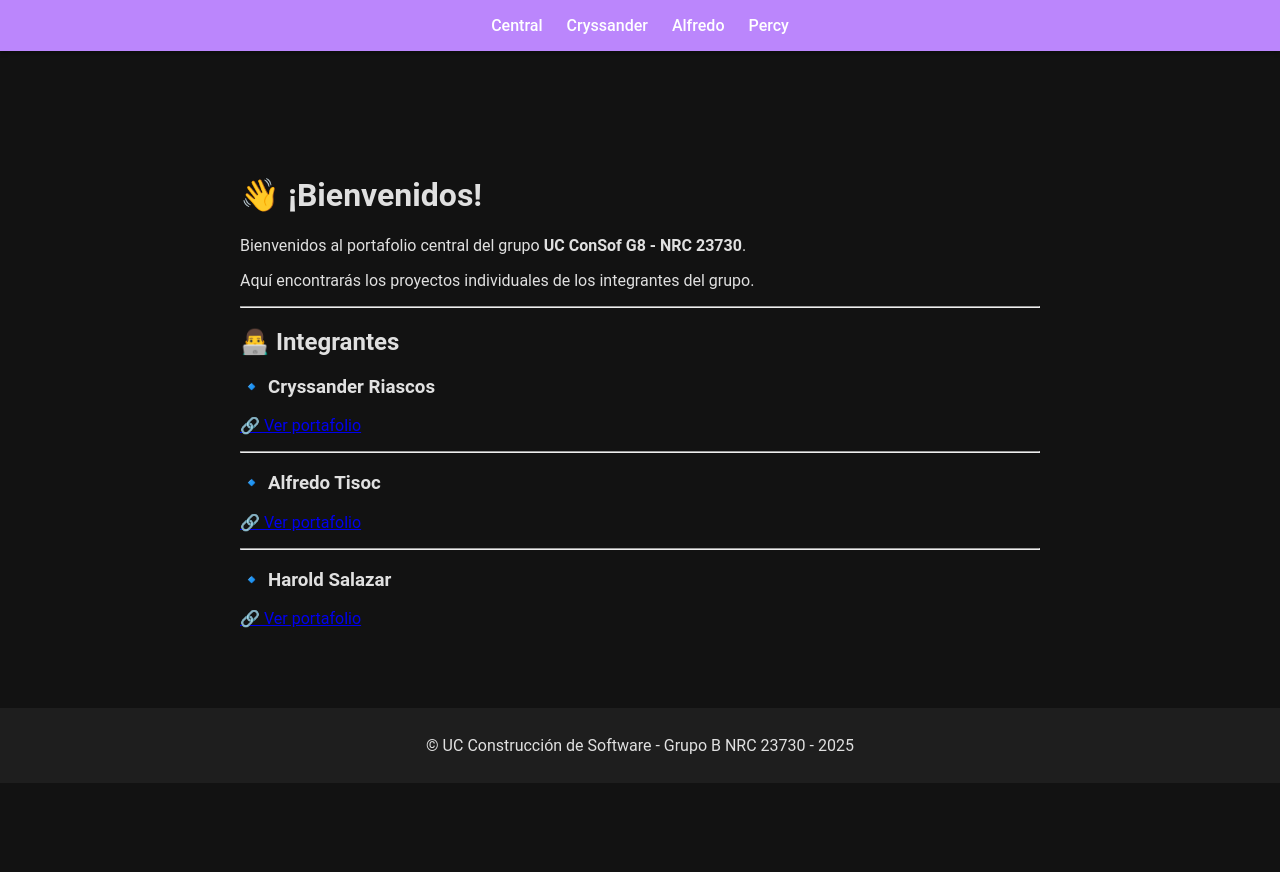
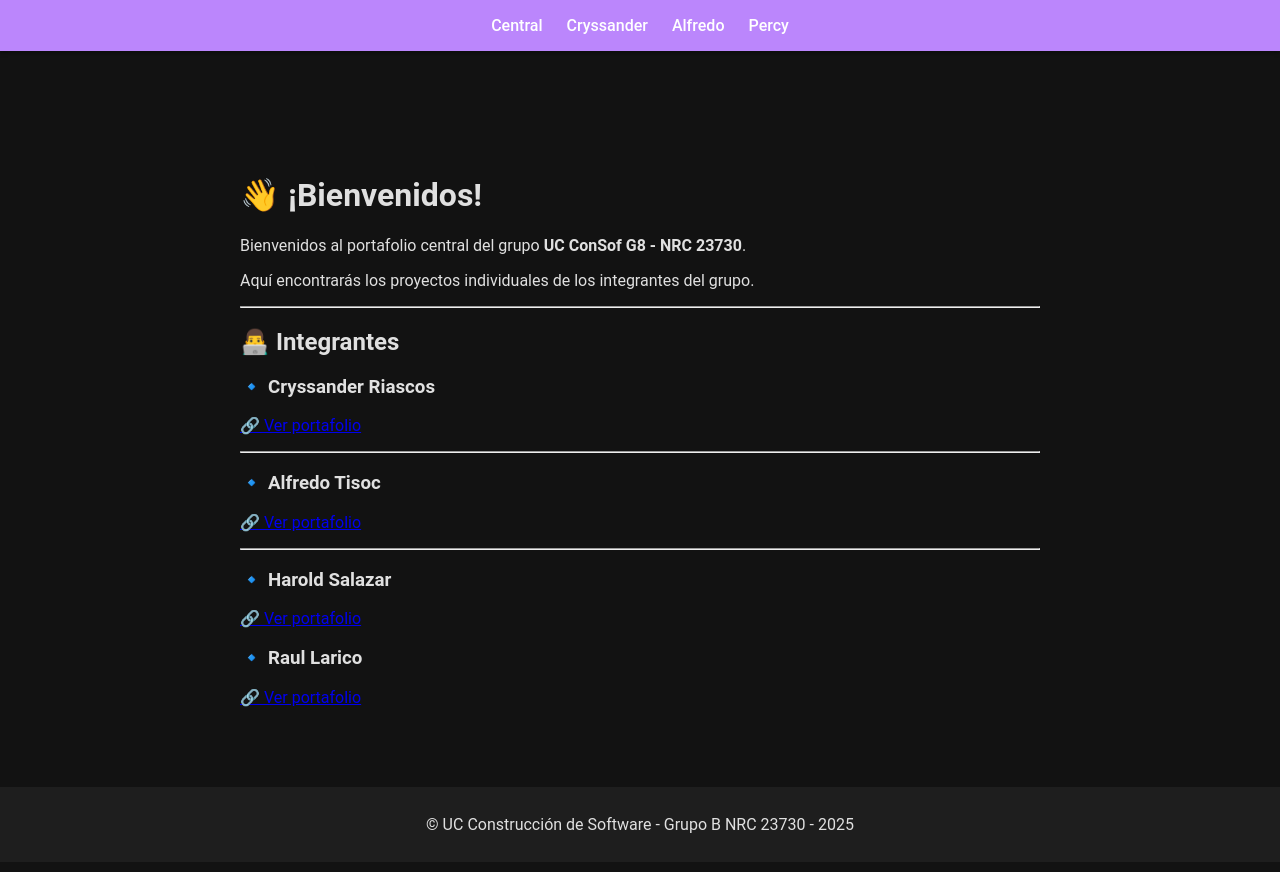
Before and after one commit to rlaricorcontinental/grupo8nrc23730, a Jekyll site: the page built from index.md, in a window 1280 px wide. Shown: the top 872 px of the page. Built offline with Jekyll 4.4.1, drawn with Linux system fonts in a browser that asks for light colours.

Commit message:
modificando index principal

```diff
--- a/index.md
+++ b/index.md
@@ -24,3 +24,6 @@ Aquí encontrarás los proyectos individuales de los integrantes del grupo.
 
 ### 🔹 Harold Salazar
 [🔗 Ver portafolio](Harold_Salazar/index.html)
+
+### 🔹 Raul Larico
+[🔗 Ver portafolio](rlaricor/index.md)
```
